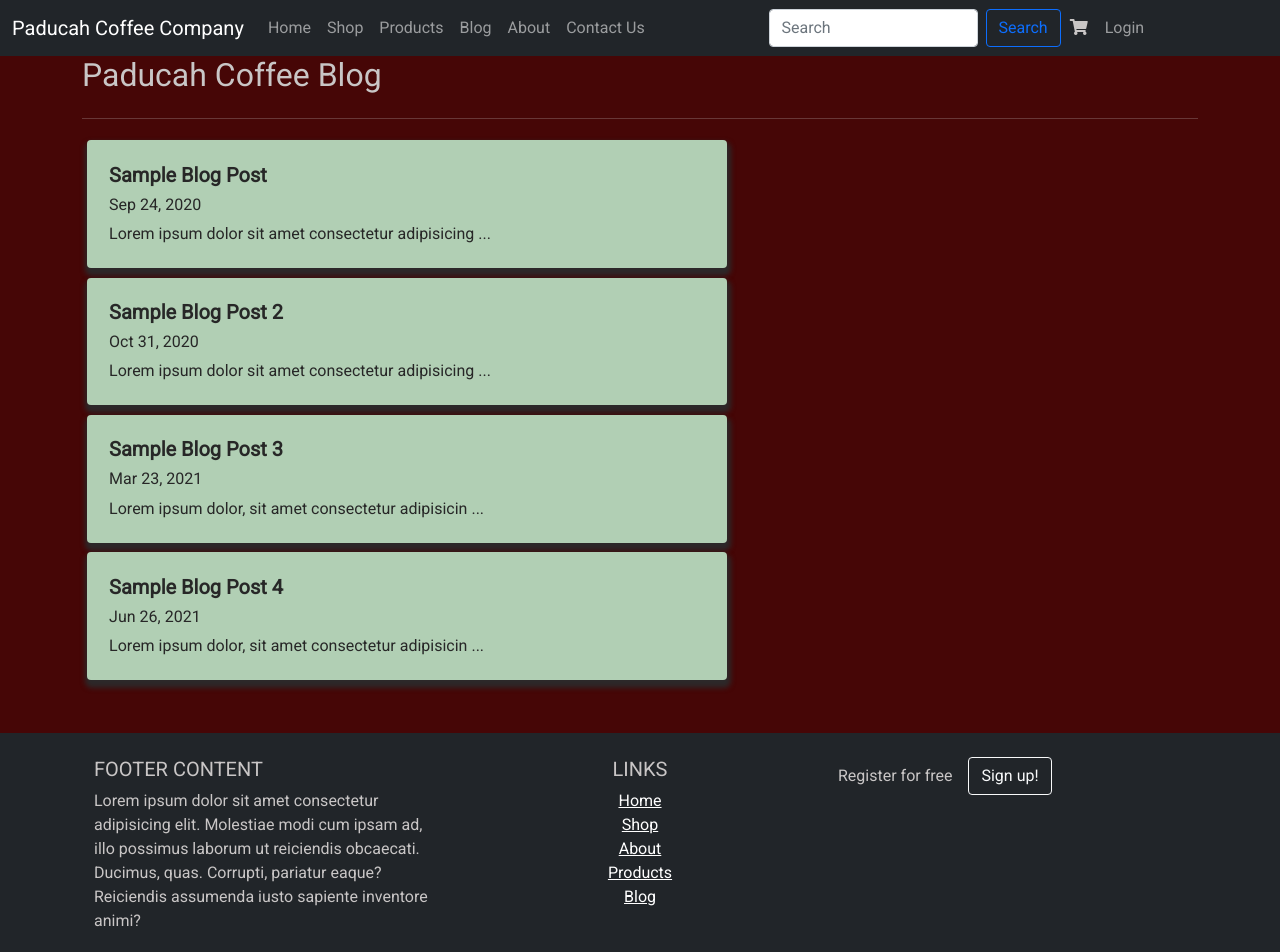
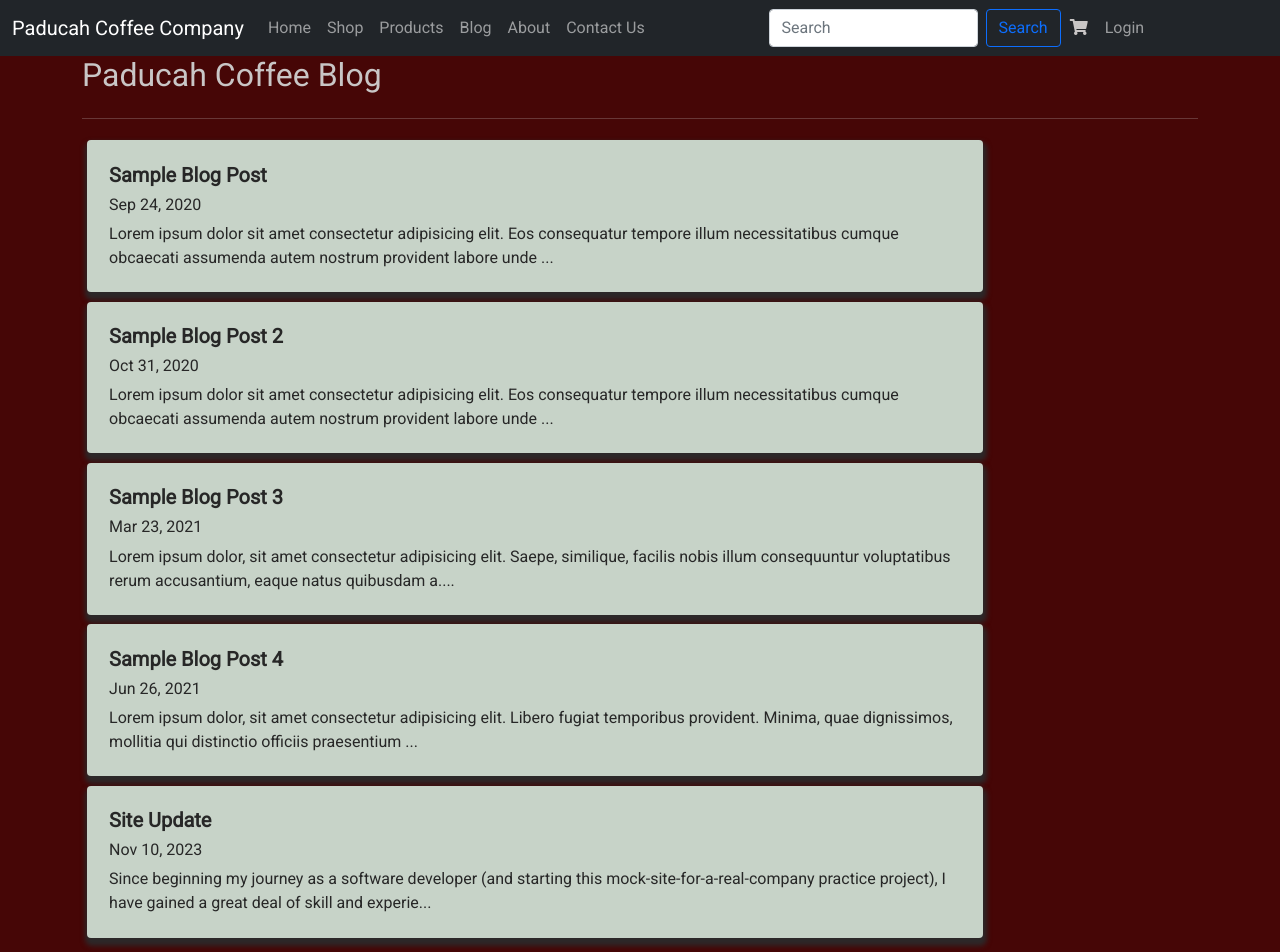
Before and after one commit to sporkupine/Paducah-Coffee-Site, an Angular app: page /blog in a window 1280 px wide. Shown: the top 952 px of the page. Built offline with nearby package versions, Linux system fonts and the light colour scheme.

Commit message:
new blog post, small styling updates to Blog

```diff
--- a/src/app/blog/blog.component.css
+++ b/src/app/blog/blog.component.css
@@ -1,5 +1,5 @@
 .card {
-  background-color: rgb(177, 207, 180);
+  background-color: rgb(199, 211, 200);
   margin: 0.3rem;
   color: rgb(17, 17, 17) !important;
   border: none;
--- a/src/app/blog/blog.component.html
+++ b/src/app/blog/blog.component.html
@@ -10,13 +10,13 @@
         <div
           class="card"
           (click)="onBlogPostNav(this.post)"
-          style="cursor: pointer; max-width: 50vw"
+          style="cursor: pointer; max-width: 70vw"
         >
           <h5 class="card-title">
             <strong>{{ post.title }}</strong>
           </h5>
           <h6 class="card-text">{{ post.date | date }}</h6>
-          <p class="card-text">{{ post.content.substr(0, 50) + " ..." }}</p>
+          <p class="card-text">{{ post.content.substr(0, 165) + "..." }}</p>
         </div>
       </div>
   </div>
--- a/src/app/blog/blog.service.ts
+++ b/src/app/blog/blog.service.ts
@@ -34,6 +34,13 @@ export class BlogService {
         'Lorem ipsum dolor, sit amet consectetur adipisicing elit. Libero fugiat temporibus provident. Minima, quae dignissimos, mollitia qui distinctio officiis praesentium magnam sapiente cumque porro laborum sunt, culpa quaerat iusto voluptatem ducimus doloremque aperiam nihil id. Corrupti id iusto culpa quidem quibusdam. Maxime, mollitia ad. Beatae praesentium eius, cum vitae voluptate impedit officiis placeat deserunt excepturi quo hic rem nemo animi non deleniti aut debitis alias eligendi. Esse, maxime!',
       id: 4,
     },
+    {
+      title: 'Site Update',
+      date: 'November 10, 2023',
+      content:
+        "Since beginning my journey as a software developer (and starting this mock-site-for-a-real-company practice project), I have gained a great deal of skill and experience. As of this post, I have a year of experience developing software professionally. In this time, I have learned that it's best not to reinvent the wheel, and that plenty of platforms give me the functionality to customize my own webstore and handle secure checkout, with options to create an account, favorite products, sign up for email lists, and everything else I wanted to do with this site. So I'll be building the actual Paducah Coffee Co. site with WordPress, and leaving the door open for a potential rebuild down the line. This site will remain in place as a coding sandbox of sorts, but it will never make the transition into being an actual ecommerce website.",
+      id: 5,
+    },
   ];
 
   getBlogPosts() {
```
